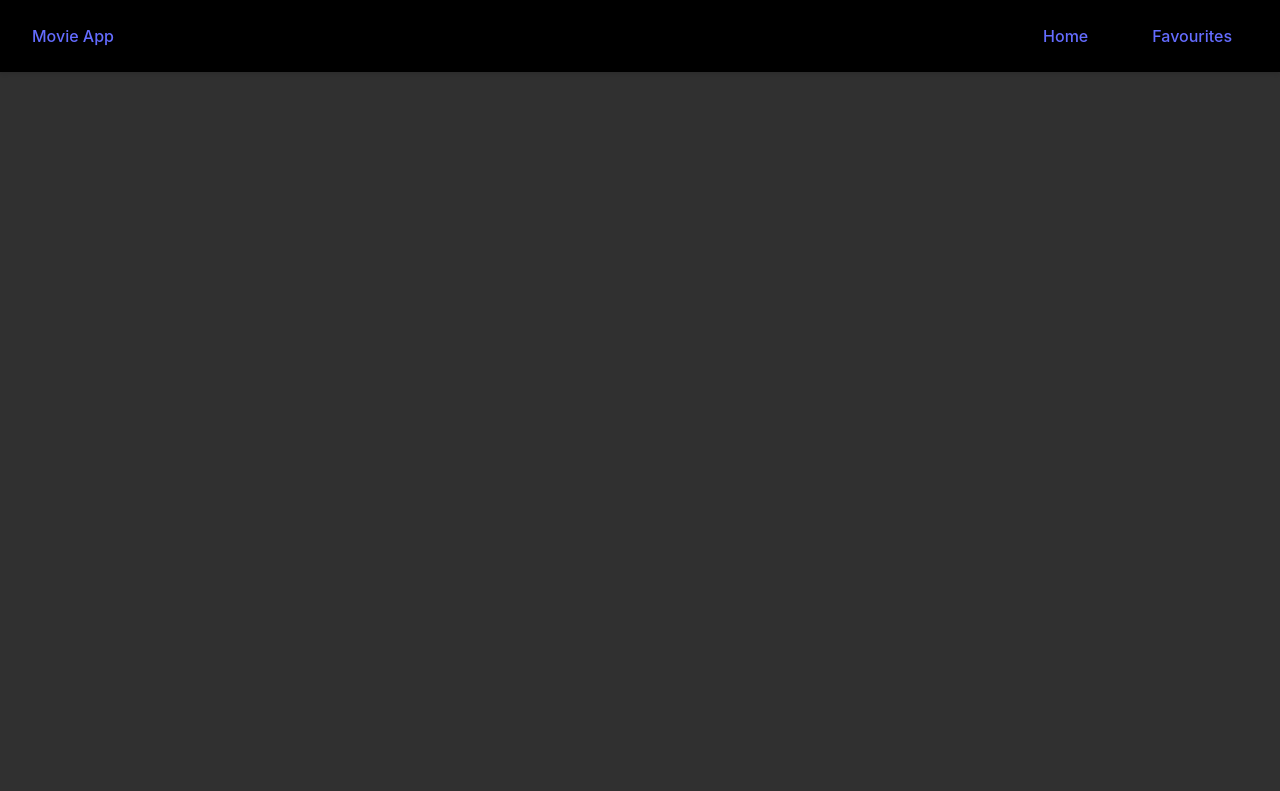
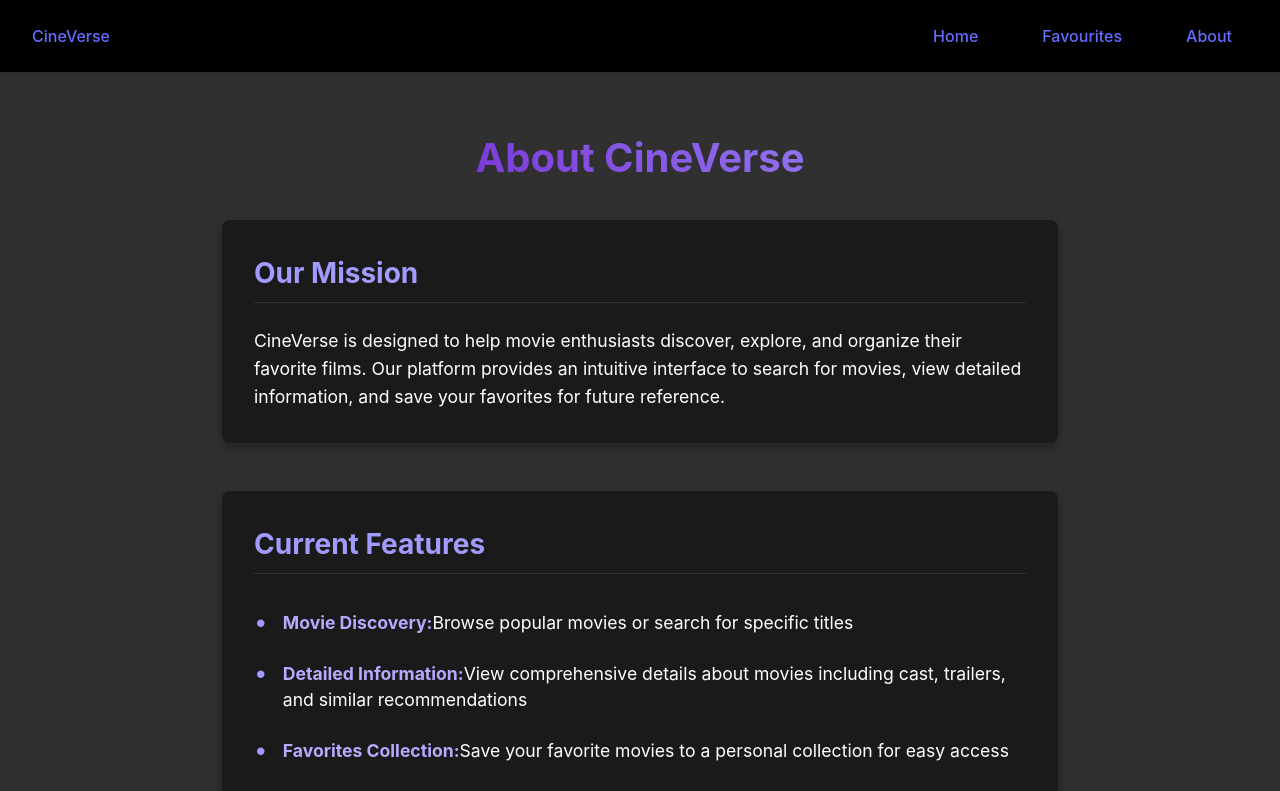
Before and after one commit to ManasVerma007/movie-app, a React (Vite) app: page /about in a window 1280 px wide. Shown: the top 791 px of the page. Built offline with nearby package versions, Linux system fonts and the light colour scheme; no server answers.

Commit message:
feat/ about page

```diff
--- a/index.html
+++ b/index.html
@@ -1,10 +1,10 @@
-<!doctype html>
+<!DOCTYPE html>
 <html lang="en">
   <head>
     <meta charset="UTF-8" />
     <link rel="icon" type="image/svg+xml" href="/vite.svg" />
     <meta name="viewport" content="width=device-width, initial-scale=1.0" />
-    <title>Movie List</title>
+    <title>CineVerse - Your Movie Universe</title>
   </head>
   <body>
     <div id="root"></div>
--- a/src/App.jsx
+++ b/src/App.jsx
@@ -4,6 +4,7 @@ import Home from './pages/Home'
 import {Route, Routes} from 'react-router-dom'
 import Favourites from './pages/Favourites'
 import MovieDetails from './pages/MovieDetails'
+import About from './pages/About'
 import NavBar from './components/Navbar'
 import { MovieProvider } from './contexts/MovieContexts'
 
@@ -16,6 +17,7 @@ function App() {
           <Route path="/" element={<Home />} />
           <Route path="/favourites" element={<Favourites />} />
           <Route path="/movie/:id" element={<MovieDetails />} />
+          <Route path="/about" element={<About />} />
         </Routes>
       </main>
     </MovieProvider>
--- a/src/components/Navbar.jsx
+++ b/src/components/Navbar.jsx
@@ -5,11 +5,12 @@ function NavBar() {
   return (
     <nav className="navbar">
         <div className="nav-brand">
-            <Link to="/">Movie App</Link>
+            <Link to="/">CineVerse</Link>
         </div>
         <div className="navbar-links">
             <Link to="/" className="nav-link">Home</Link>
             <Link to="/favourites" className="nav-link">Favourites</Link>
+            <Link to="/about" className="nav-link">About</Link>
         </div>
     </nav>
   );
--- /dev/null
+++ b/src/css/About.css
@@ -0,0 +1,99 @@
+.about-container {
+    max-width: 900px;
+    margin: 0 auto;
+    padding: 2rem;
+    color: #fff;
+}
+
+.about-container h1 {
+    font-size: 2.5rem;
+    margin-bottom: 2rem;
+    text-align: center;
+    background: linear-gradient(45deg, #6a11cb, #a29bfe);
+    -webkit-background-clip: text;
+    background-clip: text;
+    -webkit-text-fill-color: transparent;
+    padding-bottom: 0.5rem;
+}
+
+.about-section {
+    margin-bottom: 3rem;
+    background-color: #1a1a1a;
+    padding: 2rem;
+    border-radius: 8px;
+    box-shadow: 0 4px 12px rgba(0, 0, 0, 0.3);
+}
+
+.about-section h2 {
+    font-size: 1.75rem;
+    margin-bottom: 1.5rem;
+    color: #a29bfe;
+    border-bottom: 1px solid rgba(255, 255, 255, 0.1);
+    padding-bottom: 0.5rem;
+}
+
+.about-section p {
+    font-size: 1.1rem;
+    line-height: 1.6;
+}
+
+.features-list {
+    list-style: none;
+    padding-left: 0;
+}
+
+.features-list li {
+    padding: 0.75rem 0;
+    font-size: 1.1rem;
+    position: relative;
+    padding-left: 1.8rem;
+}
+
+.features-list li::before {
+    content: "•";
+    position: absolute;
+    left: 0;
+    color: #a29bfe;
+    font-size: 1.5rem;
+    line-height: 1;
+}
+
+.feature-name {
+    font-weight: bold;
+    color: #b8a9ff;
+}
+
+.attribution {
+    text-align: center;
+}
+
+.tmdb-attribution {
+    margin-top: 1.5rem;
+}
+
+.tmdb-logo {
+    width: 200px;
+    height: auto;
+}
+
+@media (max-width: 768px) {
+    .about-container {
+        padding: 1.5rem;
+    }
+
+    .about-container h1 {
+        font-size: 2rem;
+    }
+
+    .about-section {
+        padding: 1.5rem;
+    }
+
+    .about-section h2 {
+        font-size: 1.5rem;
+    }
+
+    .about-section p, .features-list li {
+        font-size: 1rem;
+    }
+}
--- a/src/css/Favourites.css
+++ b/src/css/Favourites.css
@@ -46,7 +46,10 @@
   .favorites-empty h2 {
     margin-bottom: 1rem;
     font-size: 2rem;
-    color: #e50914;
+    background: linear-gradient(45deg, #6a11cb, #a29bfe);
+    -webkit-background-clip: text;
+    background-clip: text;
+    -webkit-text-fill-color: transparent;
   }
 
   .favorites-empty p {
--- /dev/null
+++ b/src/pages/About.jsx
@@ -0,0 +1,72 @@
+import React from 'react';
+import '../css/About.css';
+
+function About() {
+  return (
+    <div className="about-container">
+      <h1>About CineVerse</h1>
+
+      <section className="about-section">
+        <h2>Our Mission</h2>
+        <p>
+          CineVerse is designed to help movie enthusiasts discover, explore, and organize their
+          favorite films. Our platform provides an intuitive interface to search for movies,
+          view detailed information, and save your favorites for future reference.
+        </p>
+      </section>
+
+      <section className="about-section">
+        <h2>Current Features</h2>
+        <ul className="features-list">
+          <li>
+            <span className="feature-name">Movie Discovery:</span>
+            Browse popular movies or search for specific titles
+          </li>
+          <li>
+            <span className="feature-name">Detailed Information:</span>
+            View comprehensive details about movies including cast, trailers, and similar recommendations
+          </li>
+          <li>
+            <span className="feature-name">Favorites Collection:</span>
+            Save your favorite movies to a personal collection for easy access
+          </li>
+          <li>
+            <span className="feature-name">Responsive Design:</span>
+            Enjoy a seamless experience across all devices
+          </li>
+        </ul>
+      </section>
+
+      <section className="about-section">
+        <h2>Future Plans</h2>
+        <p>We're constantly working to improve CineVerse. Here's what we're planning to add:</p>
+        <ul className="features-list">
+          <li>User accounts and profiles</li>
+          <li>Movie ratings and reviews</li>
+          <li>Advanced filtering by genres, years, and ratings</li>
+          <li>TV show information and tracking</li>
+          <li>Watchlist functionality for planning your viewing</li>
+          <li>Personalized recommendations based on your preferences</li>
+        </ul>
+      </section>
+
+      <section className="about-section attribution">
+        <h2>Data Attribution</h2>
+        <p>
+          This product uses the TMDB API but is not endorsed or certified by TMDB.
+        </p>
+        <div className="tmdb-attribution">
+          <a href="https://www.themoviedb.org/" target="_blank" rel="noopener noreferrer">
+            <img
+              src="https://www.themoviedb.org/assets/2/v4/logos/v2/blue_short-8e7b30f73a4020692ccca9c88bafe5dcb6f8a62a4c6bc55cd9ba82bb2cd95f6c.svg"
+              alt="TMDB Logo"
+              className="tmdb-logo"
+            />
+          </a>
+        </div>
+      </section>
+    </div>
+  );
+}
+
+export default About;
```
